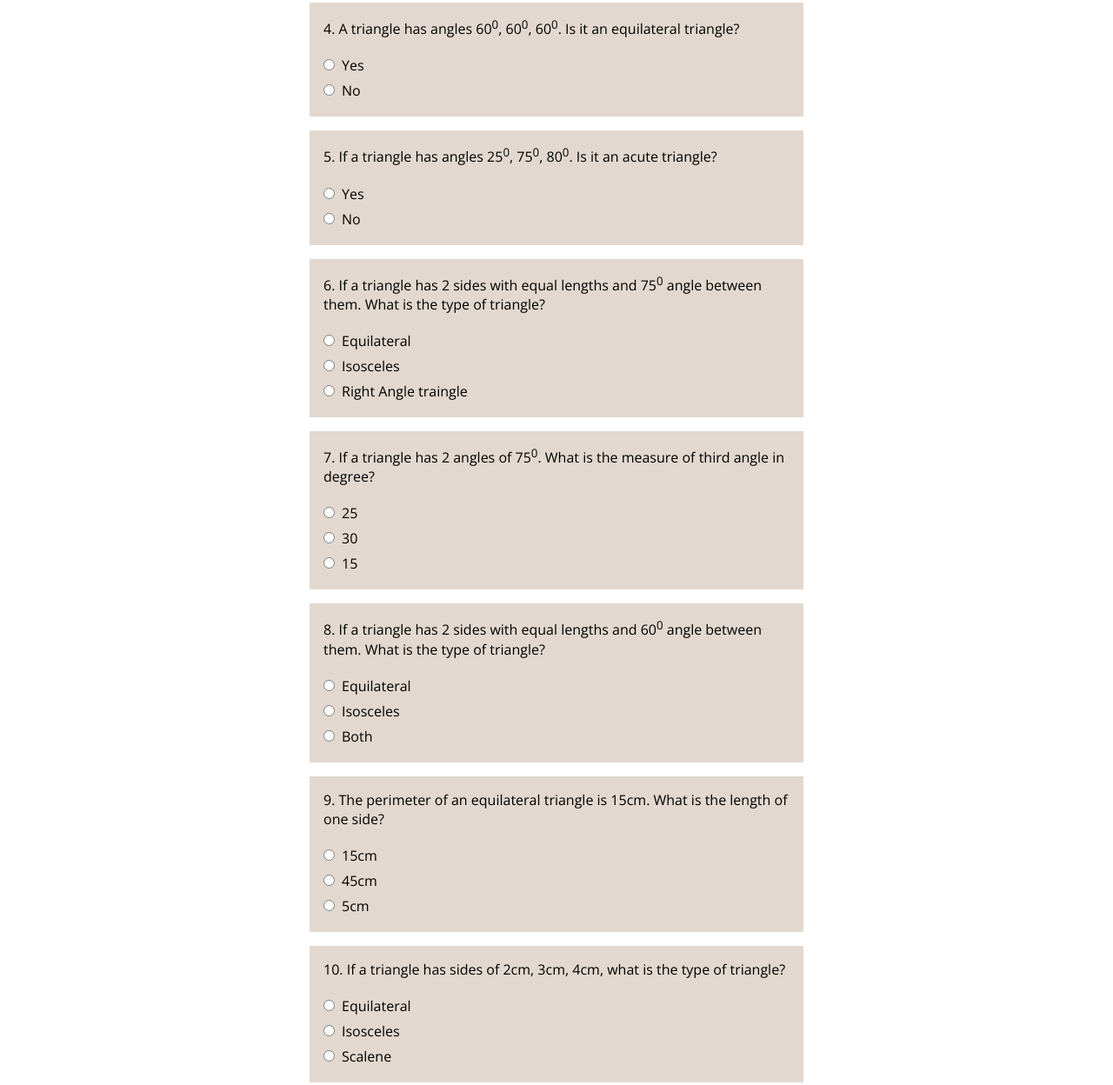
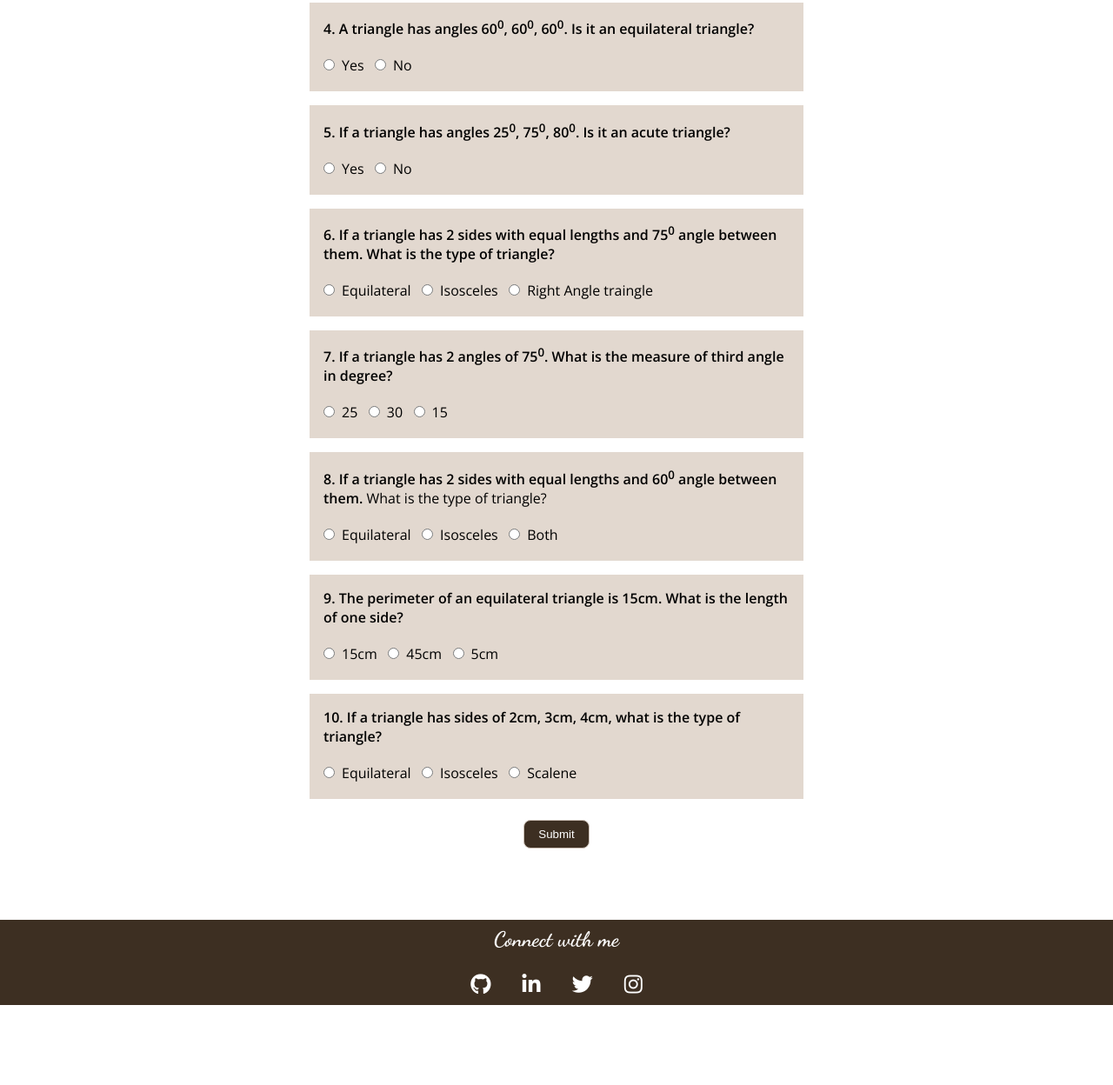
Before and after one commit to simran61/mark12-Triangle-quiz, a plain HTML site: page quiz.html in a window 1280 px wide. Shown: the part 495-1743 px from the top of the page at 87% size. After the commit the page ends 1651 px from the top, so only its background shows below. Drawn offline with nearby package versions, Linux system fonts and the light colour scheme.

```diff
--- a/javascript/quiz.js
+++ b/javascript/quiz.js
@@ -45,7 +45,7 @@ function check() {
 	}
 
 
-	var messages=["Great job!","That's good","You reallly need to do better"];
+	var messages=["Great job!","That's good!","You reallly need to do better!"];
 	// var pictures=["congo.gif","okay.gif","zero.gif"];
 	var range;
 	if (correct<=3) {
@@ -60,7 +60,5 @@ function check() {
 
 	document.getElementById('after_submit').style.visibility="visible";
 
-	document.getElementById("message").innerHTML=messages[range];
-	document.getElementById('number_correct').innerHTML="You got "+correct+" correct.";
-	// document.getElementById('picture').src=pictures[range];
+	document.getElementById('number_correct').innerHTML=messages[range]+" You got "+correct+" correct.";
 }
--- a/quiz.html
+++ b/quiz.html
@@ -25,109 +25,91 @@
         <form id="quiz" name="quiz">
 
             <div class="ques">
-                <p class="margin">1. If a triangle has angles 135<sup>0</sup>, 15<sup>0</sup>, 30<sup>0</sup>. Is it an
+                <p class="margin"><strong>1. If a triangle has angles 135<sup>0</sup>, 15<sup>0</sup>, 30<sup>0</sup>. Is it an
                     obtuse
-                    triangle?</p>
-                <input type="radio" id="mc" name="question1" value="Yes">Yes
+                    triangle?</strong></p>
+                <input type="radio" id="mc" name="question1" value="Yes">Yes &nbsp;
                 <input type="radio" id="mc" name="question1" value="No">No
             </div>
 
             <div class="ques">
-                <p class="margin">2. If a triangle has angles 115<sup>0</sup>, 25<sup>0</sup>, 40<sup>0</sup>. Is it an
-                    acute triangle?
+                <p class="margin"><strong>2. If a triangle has angles 115<sup>0</sup>, 25<sup>0</sup>, 40<sup>0</sup>. Is it an
+                    acute triangle?</strong>
                 </p>
-                <input type="radio" id="mc" name="question2" value="Yes">Yes
+                <input type="radio" id="mc" name="question2" value="Yes">Yes &nbsp;
                 <input type="radio" id="mc" name="question2" value="No">No
             </div>
 
             <div class="ques">
-                <p class="margin">3. If a triangle has angles 90<sup>0</sup>, 60<sup>0</sup>, 30<sup>0</sup>. Is it a
+                <p class="margin"><strong>3. If a triangle has angles 90<sup>0</sup>, 60<sup>0</sup>, 30<sup>0</sup>. Is it a
                     right angle
-                    triangle?</p>
-                <input type="radio" id="mc" name="question3" value="Yes">Yes
+                    triangle?</strong> </p>
+                <input type="radio" id="mc" name="question3" value="Yes">Yes &nbsp;
                 <input type="radio" id="mc" name="question3" value="No">No
             </div>
 
             <div class="ques">
-                <p class="margin">4. A triangle has angles 60<sup>0</sup>, 60<sup>0</sup>, 60<sup>0</sup>. Is it an
+                <p class="margin"><strong>4. A triangle has angles 60<sup>0</sup>, 60<sup>0</sup>, 60<sup>0</sup>. Is it an
                     equilateral
-                    triangle?</p>
-                <input type="radio" id="mc" name="question4" value="Yes">Yes<br>
-                <input type="radio" id="mc" name="question4" value="No">No<br>
+                    triangle?</strong> </p>
+                <input type="radio" id="mc" name="question4" value="Yes">Yes &nbsp;
+                <input type="radio" id="mc" name="question4" value="No">No
             </div>
 
             <div class="ques">
-                <p class="margin">5. If a triangle has angles 25<sup>0</sup>, 75<sup>0</sup>, 80<sup>0</sup>. Is it an
-                    acute triangle?
+                <p class="margin"><strong>5. If a triangle has angles 25<sup>0</sup>, 75<sup>0</sup>, 80<sup>0</sup>. Is it an acute triangle?</strong>
                 </p>
-                <input type="radio" id="mc" name="question5" value="Yes">Yes<br>
-                <input type="radio" id="mc" name="question5" value="No">No<br>
+                <input type="radio" id="mc" name="question5" value="Yes">Yes &nbsp;
+                <input type="radio" id="mc" name="question5" value="No">No
             </div>
 
             <div class="ques">
-                <p class="margin">6. If a triangle has 2 sides with equal lengths and 75<sup>0</sup> angle between them.
+                <p class="margin"><strong>6. If a triangle has 2 sides with equal lengths and 75<sup>0</sup> angle between them. What is the type of triangle?</strong> </p>
+                <input type="radio" id="mc" name="question6" value="Equilateral">Equilateral &nbsp;
+                <input type="radio" id="mc" name="question6" value="Isosceles">Isosceles &nbsp;
+                <input type="radio" id="mc" name="question6" value="Right Angle traingle">Right Angle traingle
+            </div>
+
+            <div class="ques">
+                <p class="margin"><strong>7. If a triangle has 2 angles of 75<sup>0</sup>. What is the measure of third angle in degree?</strong></p>
+                <input type="radio" id="mc" name="question7" value="25">25 &nbsp;
+                <input type="radio" id="mc" name="question7" value="30">30 &nbsp;
+                <input type="radio" id="mc" name="question7" value="15">15
+            </div>
+
+            <div class="ques">
+                <p class="margin"><strong>8. If a triangle has 2 sides with equal lengths and 60<sup>0</sup> angle
+                        between them.</strong>
                     What is the
                     type of
                     triangle?</p>
-                <input type="radio" id="mc" name="question6" value="Equilateral">Equilateral<br>
-                <input type="radio" id="mc" name="question6" value="Isosceles">Isosceles<br>
-                <input type="radio" id="mc" name="question6" value="Right Angle traingle">Right Angle traingle<br>
+                <input type="radio" id="mc" name="question8" value="Equilateral">Equilateral &nbsp;
+                <input type="radio" id="mc" name="question8" value="Isosceles">Isosceles &nbsp;
+                <input type="radio" id="mc" name="question8" value="Both">Both
             </div>
 
             <div class="ques">
-                <p class="margin">7. If a triangle has 2 angles of 75<sup>0</sup>. What is the measure of third angle in
-                    degree?</p>
-                <input type="radio" id="mc" name="question7" value="25">25<br>
-                <input type="radio" id="mc" name="question7" value="30">30<br>
-                <input type="radio" id="mc" name="question7" value="15">15<br>
+                <p class="margin"><strong>9. The perimeter of an equilateral triangle is 15cm. What is the length of one
+                        side?</strong>
+                </p>
+                <input type="radio" id="mc" name="question9" value="15cm">15cm &nbsp;
+                <input type="radio" id="mc" name="question9" value="45cm">45cm &nbsp;
+                <input type="radio" id="mc" name="question9" value="5cm">5cm
             </div>
 
             <div class="ques">
-                <p class="margin">8. If a triangle has 2 sides with equal lengths and 60<sup>0</sup> angle between them.
-                    What is the
-                    type of
-                    triangle?</p>
-                <input type="radio" id="mc" name="question8" value="Equilateral">Equilateral<br>
-                <input type="radio" id="mc" name="question8" value="Isosceles">Isosceles<br>
-                <input type="radio" id="mc" name="question8" value="Both">Both<br>
+                <p class="margin"><strong>10. If a triangle has sides of 2cm, 3cm, 4cm, what is the type of
+                        triangle?</strong></p>
+                <input type="radio" id="mc" name="question10" value="Equilateral">Equilateral &nbsp;
+                <input type="radio" id="mc" name="question10" value="Isosceles">Isosceles &nbsp;
+                <input type="radio" id="mc" name="question10" value="Scalene">Scalene
             </div>
-
-            <div class="ques">
-                <p class="margin">9. The perimeter of an equilateral triangle is 15cm. What is the length of one side?
-                </p>
-                <input type="radio" id="mc" name="question9" value="15cm">15cm<br>
-                <input type="radio" id="mc" name="question9" value="45cm">45cm<br>
-                <input type="radio" id="mc" name="question9" value="5cm">5cm<br>
-            </div>
-
-            <div class="ques">
-                <p class="margin">10. If a triangle has sides of 2cm, 3cm, 4cm, what is the type of triangle?</p>
-                <input type="radio" id="mc" name="question10" value="Equilateral">Equilateral<br>
-                <input type="radio" id="mc" name="question10" value="Isosceles">Isosceles<br>
-                <input type="radio" id="mc" name="question10" value="Scalene">Scalene<br>
-            </div>
-
-            <!-- <input id="button" type="button" value="I'm finished" onclick="check()"> -->
-
-
         </form>
 
-        <div id="after_submit">
-            <p id="message"></p>
+        <button id="button" onclick="check()">Submit</button>
+        <div class="result" id="after_submit">
             <p id="number_correct"></p>
-            <img id="picture">
         </div>
-
-
-
-
-
-
-
-
-
-        <button id="button" onclick="check()">Submit</button>
-        <div class="result" id="after_submit">This is a message</div>
     </div>
 
     <footer>
--- a/styles.css
+++ b/styles.css
@@ -62,7 +62,6 @@ h1{
   }
 
 .tab{
-    /* background-image: url("https://ak.picdn.net/shutterstock/videos/6354461/thumb/2.jpg"); */
     background-color: var(--mid-brown);
     width: 12rem;
     height: 10vh;
@@ -104,8 +103,6 @@ footer{
 .card{
     padding: 1rem;
     max-width: 600px;
-    /* background-color: var(--light-brown); */
-    /* align-items: center; */
     text-align: center;
     margin: auto;
 }
@@ -133,16 +130,15 @@ button{
 }
 
 .result{
-    margin: 1rem;
-    /* background-color: var(--mid-brown); */
-    color: var(--mid-brown);
+    color: var(--dark-brown);
     font-weight: 900;
-    padding: 0.5rem;
     border-radius: .7rem;
     border: 1px solid var(--dark-brown);
     max-width: 60%;
     align-items: center;
     margin: 1rem auto;
+    visibility: hidden;
+    padding: 0.5rem 0.7rem;
 }
 
 .formula{
```
Also changed, not shown: angles.html (+17 -7 lines), javascript/angles.js (added, +22 -0 lines), app.js (deleted).
